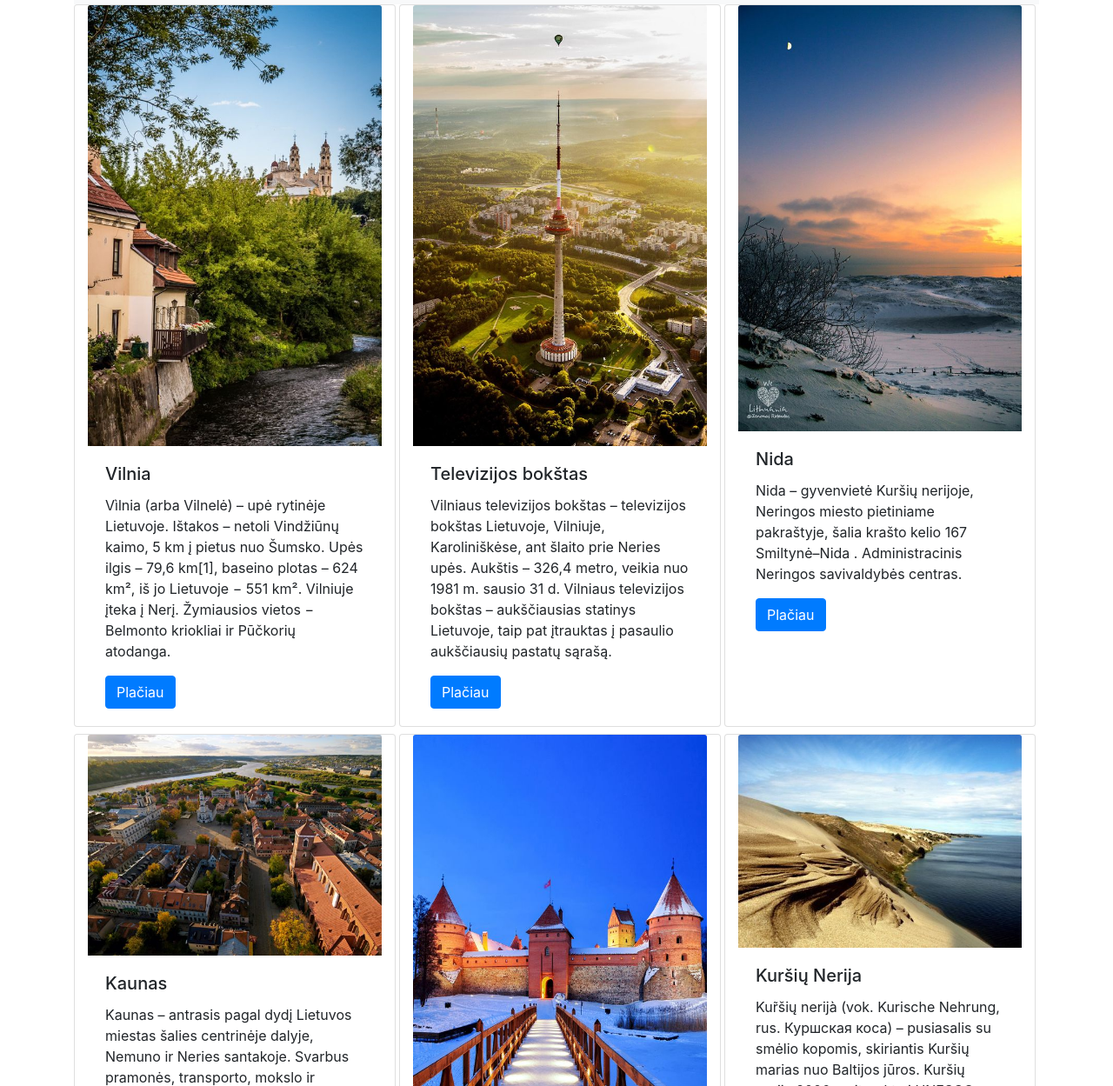
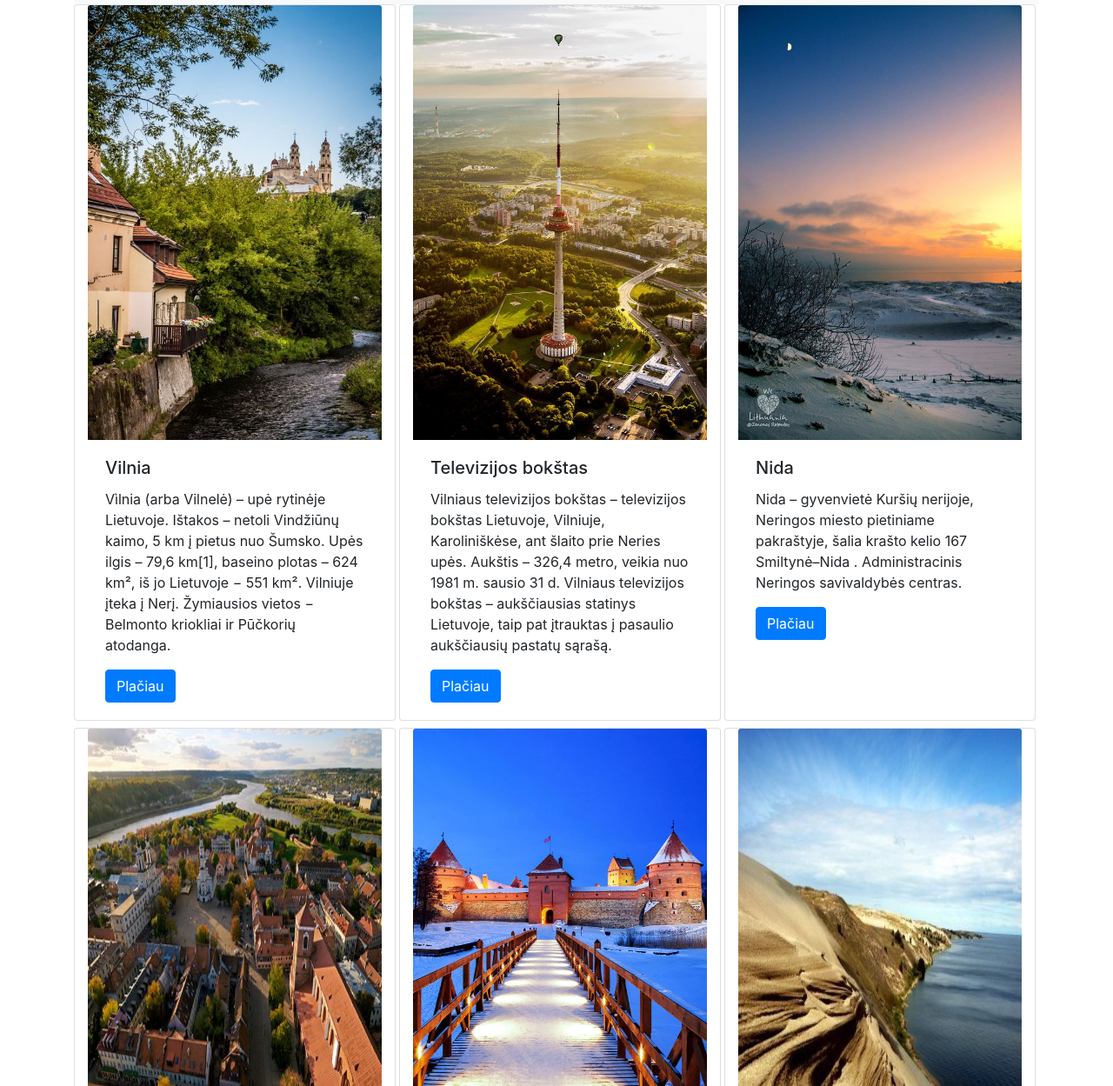
Before and after one commit to djanuskaite/Keliones_Lietuvoje, a plain HTML site: page index.html in a window 1280 px wide. Shown: the part 51-1300 px from the top of the page at 87% size. Drawn offline with nearby package versions, Linux system fonts and the light colour scheme.

Commit message:
img size set up

```diff
--- a/index.html
+++ b/index.html
@@ -43,7 +43,7 @@
 <div class="container">
   <div class="row">
     <div class="card col-12 col-sm-4 mr-1" style="width: 18rem;">
-    <img src="img/pirma.jpg" class="card-img-top" alt="...">
+    <img src="img/pirma.jpg" class="card-img-top" alt="..." width="500" height="500">
     <div class="card-body">
     <h5 class="card-title">Vilnia</h5>
     <p class="card-text">Vìlnia (arba Vilnelė) – upė rytinėje Lietuvoje. Ištakos – netoli Vindžiūnų kaimo, 5 km į pietus nuo Šumsko. Upės ilgis – 79,6 km[1], baseino plotas – 624 km², iš jo Lietuvoje − 551 km². Vilniuje įteka į Nerį. Žymiausios vietos − Belmonto kriokliai ir Pūčkorių atodanga.</p>
@@ -52,7 +52,7 @@
     </div>
 
     <div class="card col-12 col-sm-4 mr-1" style="width: 18rem;">
-    <img src="img/antra.jpg" class="card-img-top" alt="...">
+    <img src="img/antra.jpg" class="card-img-top" alt="..." width="500" height="500">
     <div class="card-body">
     <h5 class="card-title">Televizijos bokštas</h5>
     <p class="card-text">Vilniaus televizijos bokštas – televizijos bokštas Lietuvoje, Vilniuje, Karoliniškėse, ant šlaito prie Neries upės. Aukštis – 326,4 metro, veikia nuo 1981 m. sausio 31 d. Vilniaus televizijos bokštas – aukščiausias statinys Lietuvoje, taip pat įtrauktas į pasaulio aukščiausių pastatų sąrašą.</p>
@@ -61,7 +61,7 @@
     </div>
 
     <div class="card col-12 col-sm mr-1" style="width: 18rem;">
-    <img src="img/trecia.jpg" class="card-img-top" alt="...">
+    <img src="img/trecia.jpg" class="card-img-top" alt="..." width="500" height="500">
     <div class="card-body">
     <h5 class="card-title">Nida</h5>
     <p class="card-text">Nida – gyvenvietė Kuršių nerijoje, Neringos miesto pietiniame pakraštyje, šalia krašto kelio  167  Smiltynė–Nida . Administracinis Neringos savivaldybės centras.</p>
@@ -74,7 +74,7 @@
   <div class="row mt-2">
 
     <div class="card col-12 col-sm-4 mr-1" style="width: 18rem;">
-    <img src="img/ketvirta.jpg" class="card-img-top" alt="...">
+    <img src="img/ketvirta.jpg" class="card-img-top" alt="..." width="500" height="500">
     <div class="card-body">
     <h5 class="card-title">Kaunas</h5>
     <p class="card-text">Kaunas – antrasis pagal dydį Lietuvos miestas šalies centrinėje dalyje, Nemuno ir Neries santakoje. Svarbus pramonės, transporto, mokslo ir kultūros centras, Laikinoji sostinė. Kauno miesto savivaldybės, Kauno rajono savivaldybės, arkivyskupijos centras. Gyventojų skaičius (2019 m. sausio 1 d.) – 286,7 tūkst.</p>
@@ -83,7 +83,7 @@
     </div>
 
     <div class="card col-12 col-sm-4 mr-1" style="width: 18rem;">
-    <img src="img/penkta.jpg" class="card-img-top" alt="...">
+    <img src="img/penkta.jpg" class="card-img-top" alt="..." width="500" height="500">
     <div class="card-body">
     <h5 class="card-title">Trakų pilis</h5>
     <p class="card-text">Trakų salos pilis – gotikinė pilis Trakų mieste, Galvės ežero Pilies saloje, į kurią nutiestas pėsčiųjų tiltas. Pastatyta kunigaikščių Kęstučio ir Vytauto iniciatyva XIV a. II pusėje – XV a. 1-ajame dešimtmetyje. XV a. ši pilis (kaip ir Trakų pusiasalio pilis) buvo viena iš LDK valdovų rezidencijų.</p>
@@ -92,7 +92,7 @@
     </div>
 
     <div class="card col-12 col-sm mr-1" style="width: 18rem;">
-    <img src="img/sesta.jpg" class="card-img-top" alt="...">
+    <img src="img/sesta.jpg" class="card-img-top" alt="..." width="500" height="500">
     <div class="card-body">
     <h5 class="card-title">Kuršių Nerija</h5>
     <p class="card-text">Kur̃šių nerijà (vok. Kurische Nehrung, rus. Куршская коса) – pusiasalis su smėlio kopomis, skiriantis Kuršių marias nuo Baltijos jūros. Kuršių nerija 2000 m. įtraukta į UNESCO Pasaulio paveldo sąrašą.</p>
```
Also changed, not shown: galerija.html (+6 -6 lines).
